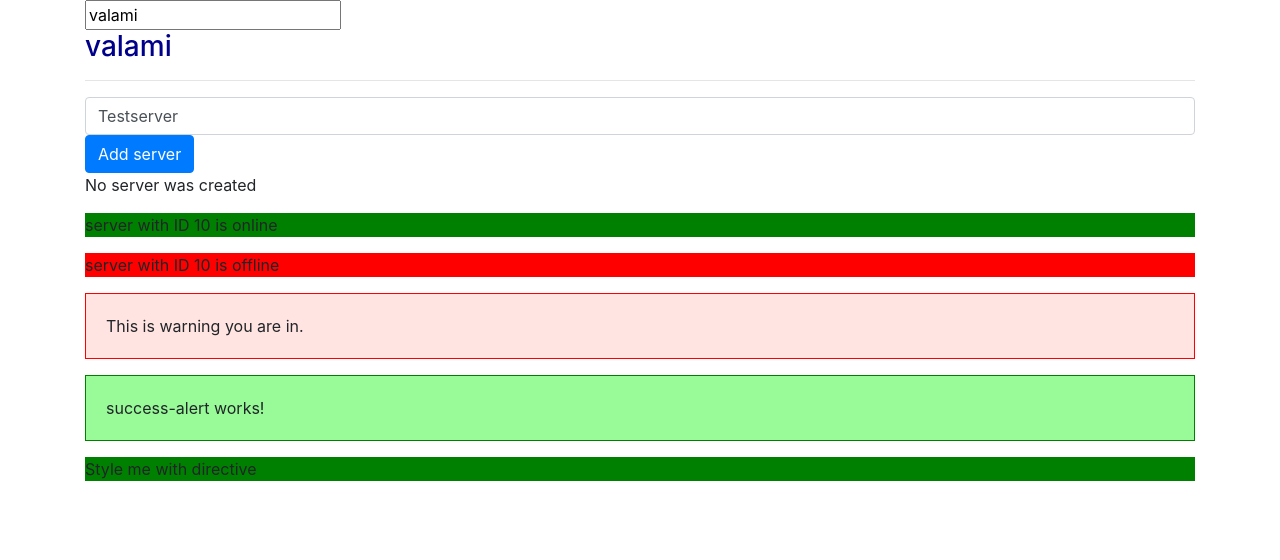
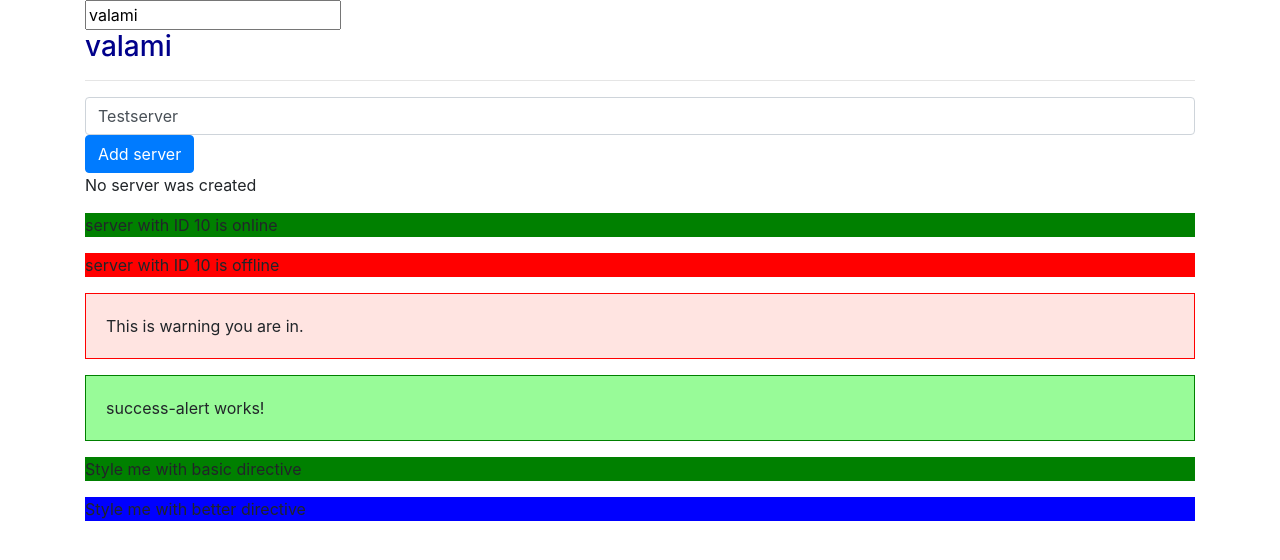
Before and after one commit to nmaczelka/angular, an Angular app: page / in a window 1280 px wide. Shown: the top 560 px of the page. Built offline with nearby package versions, Linux system fonts and the light colour scheme.

Commit message:
Add BetterHightLight directive

```diff
--- a/src/app/app.component.html
+++ b/src/app/app.component.html
@@ -6,5 +6,6 @@
   <app-servers></app-servers>
   <app-warning-alert></app-warning-alert>
   <app-success-alert></app-success-alert>
-  <p appBasicHighlight>Style me with directive</p>
+  <p appBasicHighlight>Style me with basic directive</p>
+  <p appBetterHighlight>Style me with better directive</p>
 </div>
--- a/src/app/app.module.ts
+++ b/src/app/app.module.ts
@@ -8,6 +8,7 @@
 import { SuccessAlertComponent } from './success-alert/success-alert.component';
 import { WarningAlertComponenet } from './warning-alert/warning-alert-component';
 import { BasicHighLightDirective } from './basic-highlight/basic-highlight.directive';
+import { BetterHighlightDirective } from './better-highlight/better-highlight.directive';
 
 @NgModule({
   declarations: [
@@ -16,7 +17,8 @@
     ServersComponent,
     WarningAlertComponenet,
     SuccessAlertComponent,
-    BasicHighLightDirective
+    BasicHighLightDirective,
+    BetterHighlightDirective
   ],
   imports: [
     BrowserModule,
--- /dev/null
+++ b/src/app/better-highlight/better-highlight.directive.ts
@@ -0,0 +1,14 @@
+import { Directive, OnInit, ElementRef, Renderer2 } from '@angular/core';
+
+@Directive({
+  selector: '[appBetterHighlight]'
+})
+export class BetterHighlightDirective implements OnInit{
+
+  constructor(private elRef: ElementRef, private renderer: Renderer2){}
+
+  ngOnInit() {
+    this.renderer.setStyle(this.elRef.nativeElement, 'background-color', 'blue');
+  }
+
+}
```
Also changed, not shown: 1 other file (tests, documents, lock files or other folders).
